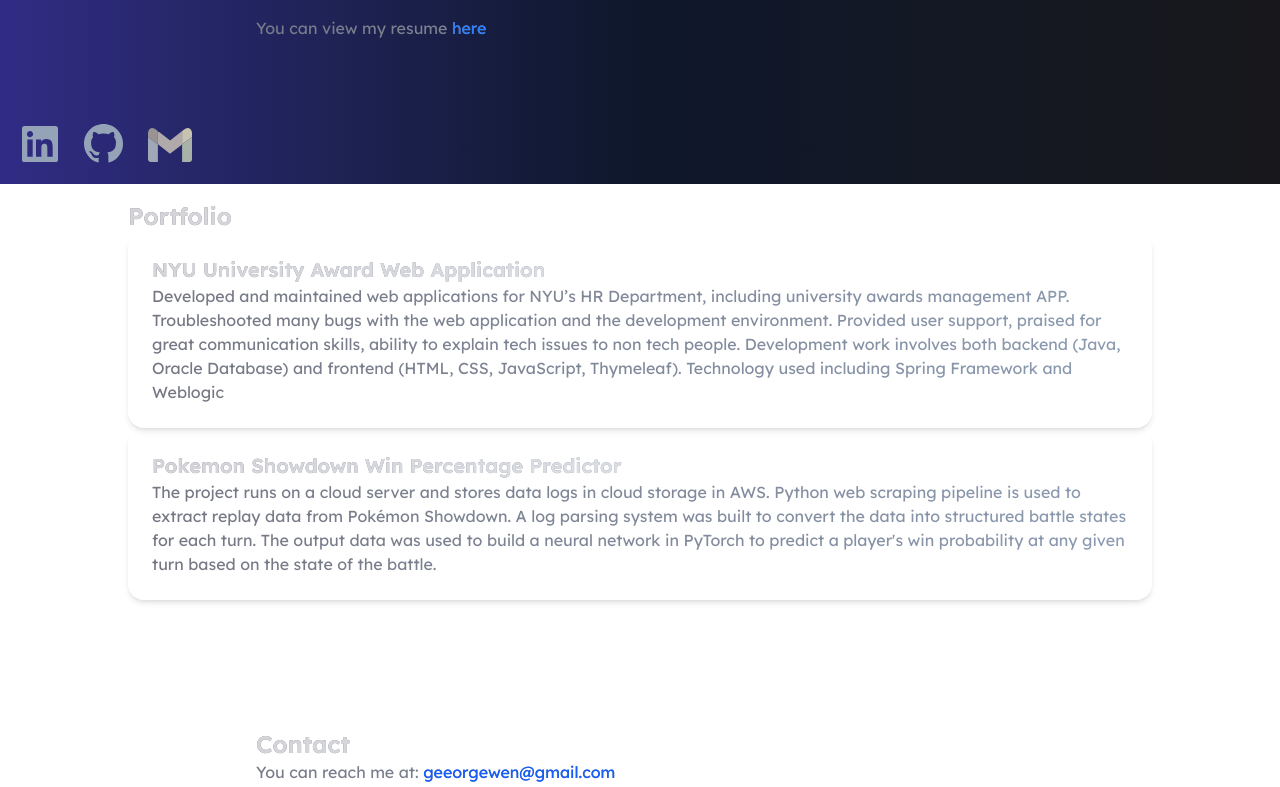
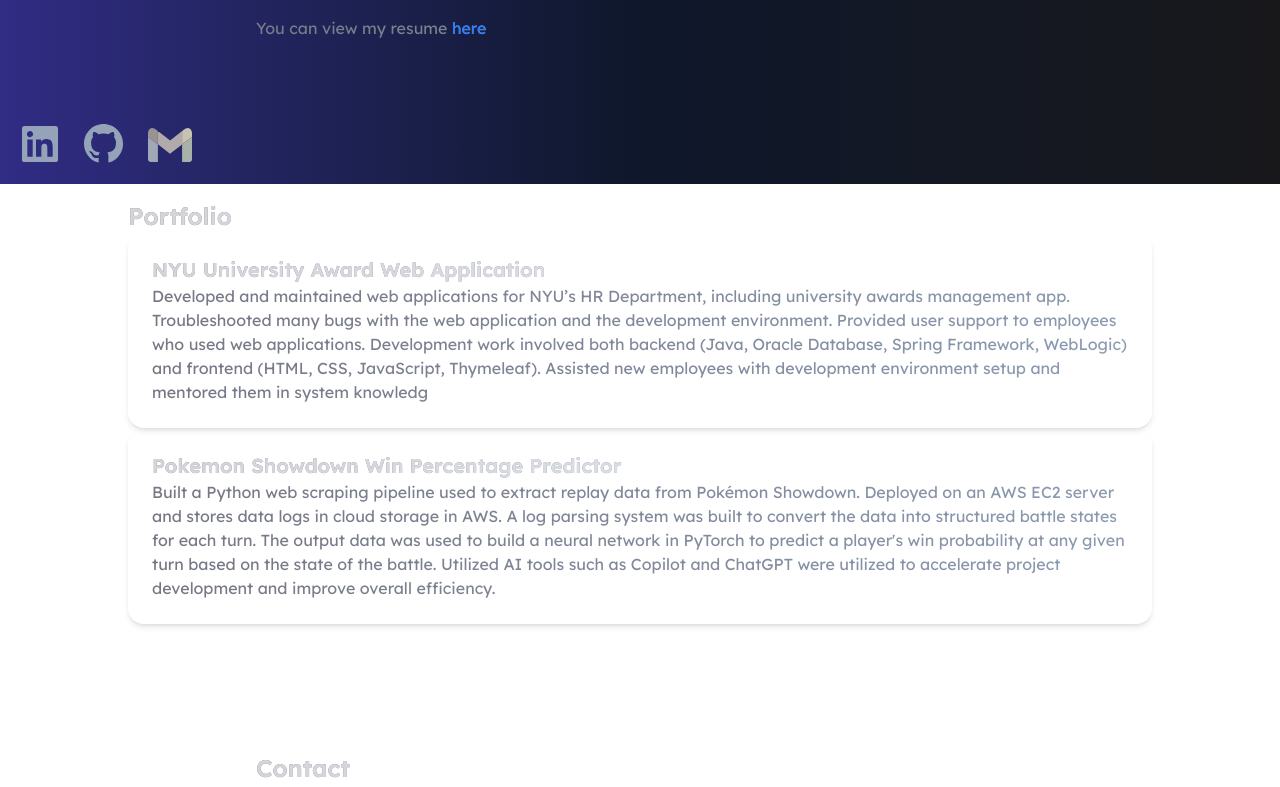
Before and after one commit to georgew1234/Personal-Website, a Next.js app: page / in a window 1280 px wide. Shown: the part 616-1403 px from the top of the page. Built offline with nearby package versions, Linux system fonts and the light colour scheme.

Commit message:
Replaced Resume, README, and portfolio.tsx text

```diff
--- a/src/app/components/portfolio.tsx
+++ b/src/app/components/portfolio.tsx
@@ -1,17 +1,18 @@
 import ProjectCard from "./project-card";
+
 export default function Portfolio() {
     return (
         <>
             <h2 className="text-2xl text-header">Portfolio</h2>
-            <ProjectCard title="NYU University Award Web Application" description="Developed and maintained web applications for NYU’s HR Department, including university awards management APP. Troubleshooted many bugs with the web application and the development environment.
-Provided user support, praised for great communication skills, ability  to explain tech issues to non tech people.
-Development work involves both backend (Java, Oracle Database) and frontend (HTML, CSS, JavaScript, Thymeleaf). Technology used including Spring Framework and Weblogic
-
+            <ProjectCard title="NYU University Award Web Application" description="Developed and maintained web applications for NYU’s HR Department, including university awards management app. Troubleshooted many bugs with the web application and the development environment.
+Provided user support to employees who used web applications.
+Development work involved both backend (Java, Oracle Database, Spring Framework, WebLogic) and frontend (HTML, CSS, JavaScript, Thymeleaf).
+Assisted new employees with development environment setup and mentored them in system knowledg
 "/>
-            <ProjectCard title="Pokemon Showdown Win Percentage Predictor" description="The project runs on a cloud server and stores data logs in cloud storage in AWS.
-Python web scraping pipeline is used to extract replay data from Pokémon Showdown.
+            <ProjectCard title="Pokemon Showdown Win Percentage Predictor" description="Built a Python web scraping pipeline used to extract replay data from Pokémon Showdown. Deployed on an AWS EC2 server and stores data logs in cloud storage in AWS.
 A log parsing system was built to convert the data into structured battle states for each turn.
 The output data was used to build a neural network in PyTorch to predict a player's win probability at any given turn based on the state of the battle.
+Utilized AI tools such as Copilot and ChatGPT were utilized to accelerate project development and improve overall efficiency.
 "/>
         </>
     );
```
Also changed, not shown: 2 other files (tests, documents, lock files or other folders).
